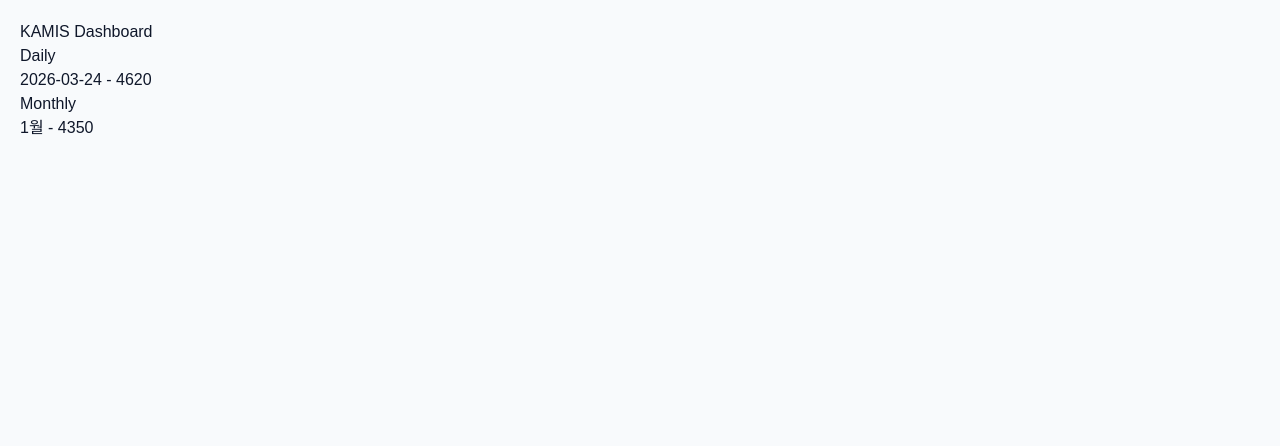
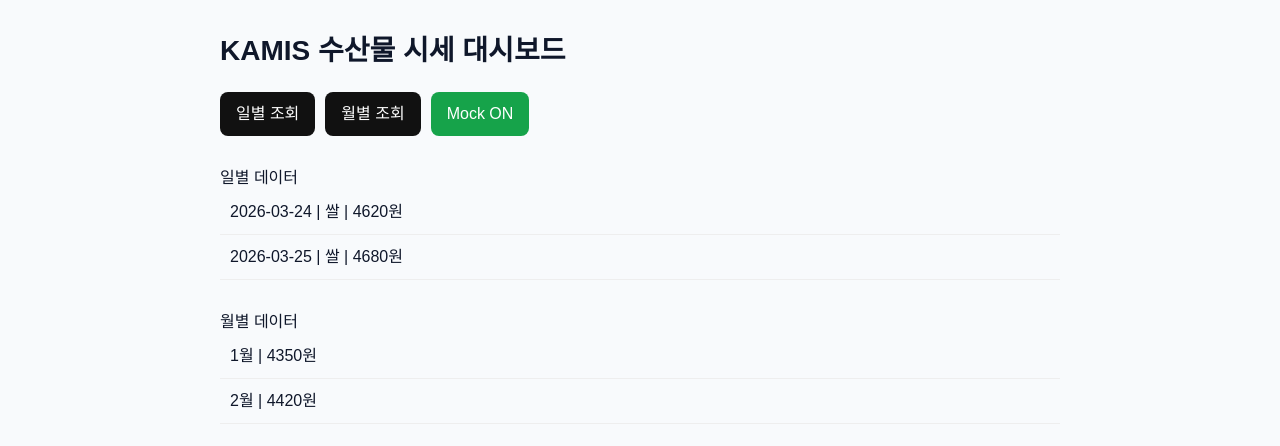
Before and after one commit to ohdongko-cloud/kamis-dashboard, a Next.js app in the folder kamis-secure-dashboard/: page / in a window 1280 px wide. Shown: the top 446 px of the page. Built offline with nearby package versions, Linux system fonts and the light colour scheme.

Commit message:
Update page.tsx

```diff
--- a/kamis-secure-dashboard/app/page.tsx
+++ b/kamis-secure-dashboard/app/page.tsx
@@ -1,6 +1,8 @@
 'use client';
 
-import React, { useState } from 'react';
+import React, { useState } from "react";
+
+/* ================= 타입 ================= */
 
 type DailyRow = {
   regday: string;
@@ -19,6 +21,46 @@
   caption: string;
 };
 
+/* ================= 유틸 ================= */
+
+function cleanNumber(value: unknown): number {
+  if (value === null || value === undefined) return 0;
+  const n = Number(String(value).replace(/,/g, "").trim());
+  return Number.isFinite(n) ? n : 0;
+}
+
+function normalizeDailyResponse(json: any): DailyRow[] {
+  const items = json?.data?.item ?? json?.item ?? [];
+
+  const arr = Array.isArray(items) ? items : [items];
+
+  return arr.map((row: any) => ({
+    regday: row.regday ?? "",
+    price: cleanNumber(row.price),
+    itemname: row.itemname ?? "",
+    kindname: row.kindname ?? "",
+    countyname: row.countyname ?? "",
+    marketname: row.marketname ?? "",
+    yyyy: row.yyyy ?? "",
+  }));
+}
+
+function normalizeMonthlyResponse(json: any): MonthlyRow[] {
+  const items = json?.data?.item ?? json?.item ?? [];
+  const arr = Array.isArray(items) ? items : [items];
+
+  return arr.flatMap((row: any) =>
+    Array.from({ length: 12 }, (_, i) => ({
+      month: `${i + 1}월`,
+      price: cleanNumber(row[`m${i + 1}`]),
+      yyyy: row.yyyy ?? "",
+      caption: row.caption ?? "",
+    }))
+  );
+}
+
+/* ================= MOCK ================= */
+
 const DAILY_MOCK: DailyRow[] = [
   {
     regday: "2026-03-24",
@@ -28,34 +70,138 @@
     countyname: "서울",
     marketname: "",
     yyyy: "2026",
-  }
+  },
+  {
+    regday: "2026-03-25",
+    price: 4680,
+    itemname: "쌀",
+    kindname: "일반계",
+    countyname: "서울",
+    marketname: "",
+    yyyy: "2026",
+  },
 ];
 
 const MONTHLY_MOCK: MonthlyRow[] = [
-  { month: "1월", price: 4350, yyyy: "2026", caption: "" }
+  { month: "1월", price: 4350, yyyy: "2026", caption: "" },
+  { month: "2월", price: 4420, yyyy: "2026", caption: "" },
 ];
 
+/* ================= 메인 ================= */
+
 export default function Page() {
-  const [dailyRows] = useState<DailyRow[]>(DAILY_MOCK);
-  const [monthlyRows] = useState<MonthlyRow[]>(MONTHLY_MOCK);
+  const [dailyRows, setDailyRows] = useState<DailyRow[]>(DAILY_MOCK);
+  const [monthlyRows, setMonthlyRows] = useState<MonthlyRow[]>(MONTHLY_MOCK);
+  const [loading, setLoading] = useState(false);
+  const [useMock, setUseMock] = useState(true);
+
+  /* ================= API 호출 ================= */
+
+  async function loadDaily() {
+    setLoading(true);
+
+    try {
+      if (useMock) {
+        setDailyRows(DAILY_MOCK);
+        return;
+      }
+
+      const res = await fetch("/api/kamis");
+      const json = await res.json();
+
+      const normalized = normalizeDailyResponse(json);
+      setDailyRows(normalized);
+    } catch (e) {
+      console.error(e);
+    } finally {
+      setLoading(false);
+    }
+  }
+
+  async function loadMonthly() {
+    setLoading(true);
+
+    try {
+      if (useMock) {
+        setMonthlyRows(MONTHLY_MOCK);
+        return;
+      }
+
+      const res = await fetch("/api/kamis");
+      const json = await res.json();
+
+      const normalized = normalizeMonthlyResponse(json);
+      setMonthlyRows(normalized);
+    } catch (e) {
+      console.error(e);
+    } finally {
+      setLoading(false);
+    }
+  }
+
+  /* ================= UI ================= */
 
   return (
-    <div style={{ padding: 20 }}>
-      <h1>KAMIS Dashboard</h1>
+    <div style={{ padding: 30, maxWidth: 900, margin: "0 auto" }}>
+      <h1 style={{ fontSize: 28, fontWeight: "bold" }}>
+        KAMIS 수산물 시세 대시보드
+      </h1>
 
-      <h2>Daily</h2>
-      {dailyRows.map((row, i) => (
-        <div key={i}>
-          {row.regday} - {row.price}
-        </div>
-      ))}
+      {/* 컨트롤 */}
+      <div style={{ marginTop: 20 }}>
+        <button onClick={loadDaily} style={btn}>
+          일별 조회
+        </button>
 
-      <h2>Monthly</h2>
-      {monthlyRows.map((row, i) => (
-        <div key={i}>
-          {row.month} - {row.price}
-        </div>
-      ))}
+        <button onClick={loadMonthly} style={btn}>
+          월별 조회
+        </button>
+
+        <button
+          onClick={() => setUseMock(!useMock)}
+          style={{ ...btn, background: useMock ? "#16a34a" : "#ef4444" }}
+        >
+          {useMock ? "Mock ON" : "Mock OFF"}
+        </button>
+      </div>
+
+      {loading && <p style={{ marginTop: 20 }}>로딩중...</p>}
+
+      {/* 일별 */}
+      <div style={{ marginTop: 30 }}>
+        <h2>일별 데이터</h2>
+        {dailyRows.map((row, i) => (
+          <div key={i} style={rowStyle}>
+            {row.regday} | {row.itemname} | {row.price}원
+          </div>
+        ))}
+      </div>
+
+      {/* 월별 */}
+      <div style={{ marginTop: 30 }}>
+        <h2>월별 데이터</h2>
+        {monthlyRows.map((row, i) => (
+          <div key={i} style={rowStyle}>
+            {row.month} | {row.price}원
+          </div>
+        ))}
+      </div>
     </div>
   );
 }
+
+/* ================= 스타일 ================= */
+
+const btn = {
+  marginRight: 10,
+  padding: "10px 16px",
+  borderRadius: 8,
+  background: "#111",
+  color: "#fff",
+  cursor: "pointer",
+};
+
+const rowStyle = {
+  padding: 10,
+  borderBottom: "1px solid #eee",
+};
```
